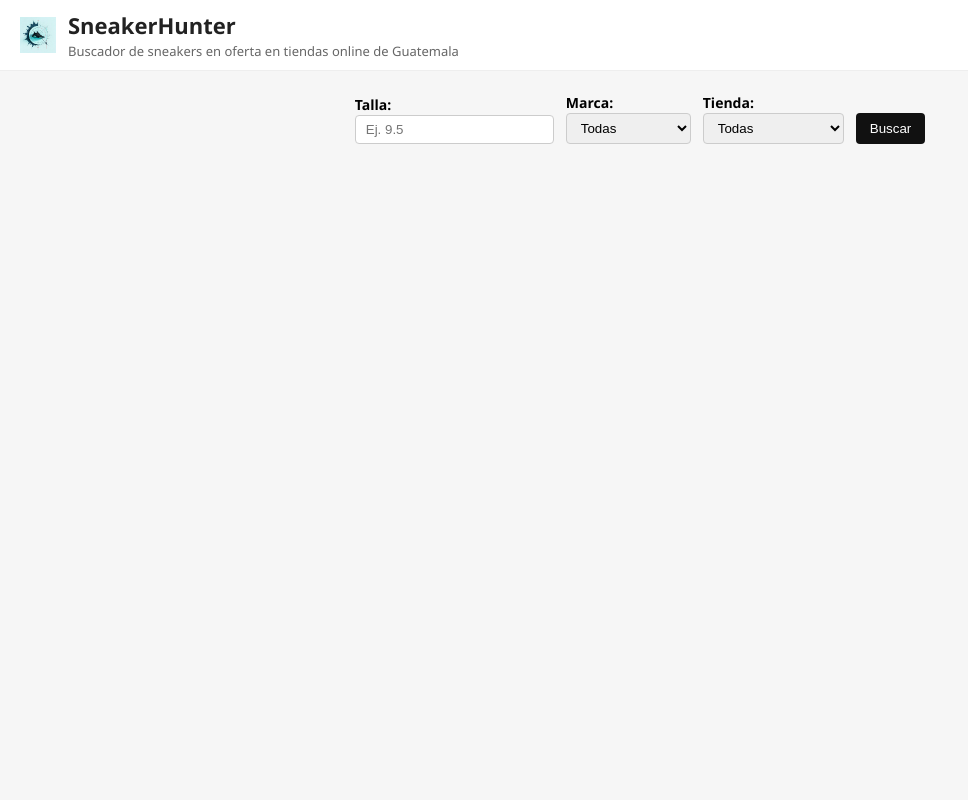
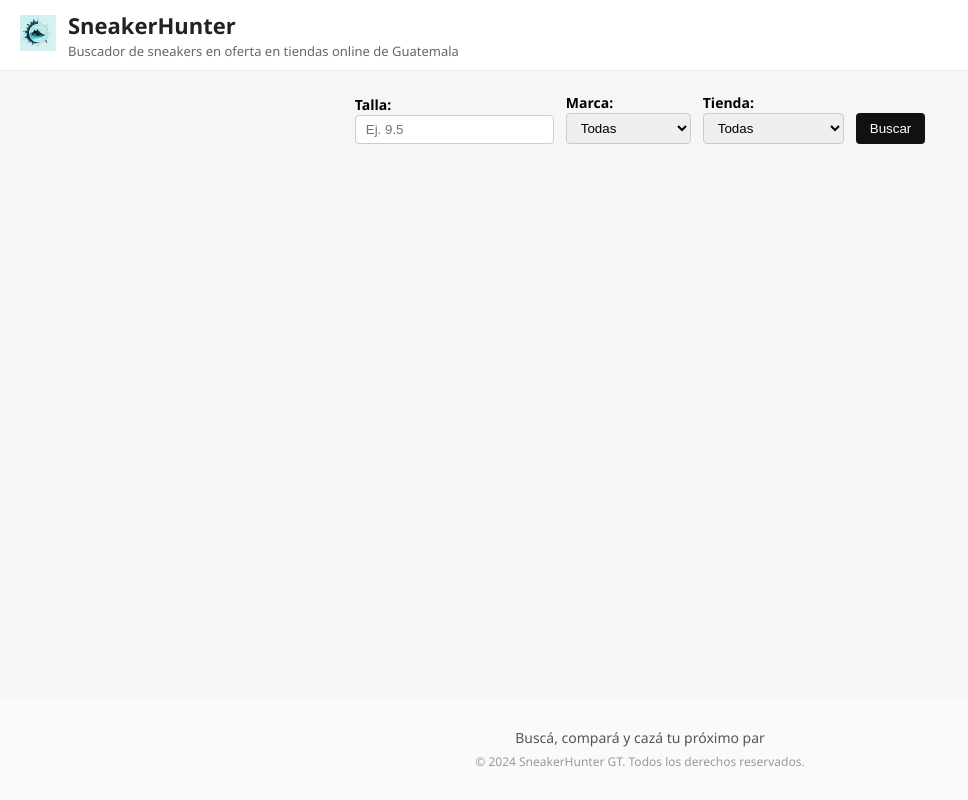
Before and after one commit to dagmuzik/meatpack-flask, a Flask app: page / in a window 1280 px wide. Shown: the whole page, without its empty margins (0-968 px from the left). Run offline with Flask 3, Linux system fonts and the light colour scheme.

Commit message:
Update index.html
Copyright y leyenda

```diff
--- a/templates/index.html
+++ b/templates/index.html
@@ -5,10 +5,12 @@
   <meta name="viewport" content="width=device-width, initial-scale=1.0" />
   <title>SneakerHunter</title>
   <style>
-    body {
+    html, body {
+      height: 100%;
+      margin: 0;
+      display: flex;
+      flex-direction: column;
       font-family: "Segoe UI", sans-serif;
-      margin: 0;
-      padding: 0;
       background-color: #f6f6f6;
     }
 
@@ -42,6 +44,7 @@
     }
 
     .container {
+      flex: 1;
       padding: 20px;
     }
 
@@ -155,11 +158,28 @@
       color: #666;
       font-size: 18px;
     }
+
+    footer {
+      text-align: center;
+      padding: 30px 10px;
+      font-size: 14px;
+      color: #555;
+      background: #fafafa;
+    }
+
+    footer small {
+      display: block;
+      margin-top: 6px;
+      font-size: 12px;
+      color: #999;
+    }
   </style>
 </head>
 <body>
   <header>
-    <img src="{{ url_for('static', filename='img/sneakerhunter_logo.png') }}" alt="Logo SneakerHunter" />
+    <a href="/">
+      <img src="{{ url_for('static', filename='img/sneakerhunter_logo.png') }}" alt="SneakerHunter" />
+    </a>
     <div>
       <h1>SneakerHunter</h1>
       <p>Buscador de sneakers en oferta en tiendas online de Guatemala</p>
@@ -221,5 +241,10 @@
     </div>
     {% endif %}
   </div>
+
+  <footer>
+    Buscá, compará y cazá tu próximo par
+    <small>© 2024 SneakerHunter GT. Todos los derechos reservados.</small>
+  </footer>
 </body>
 </html>
```
